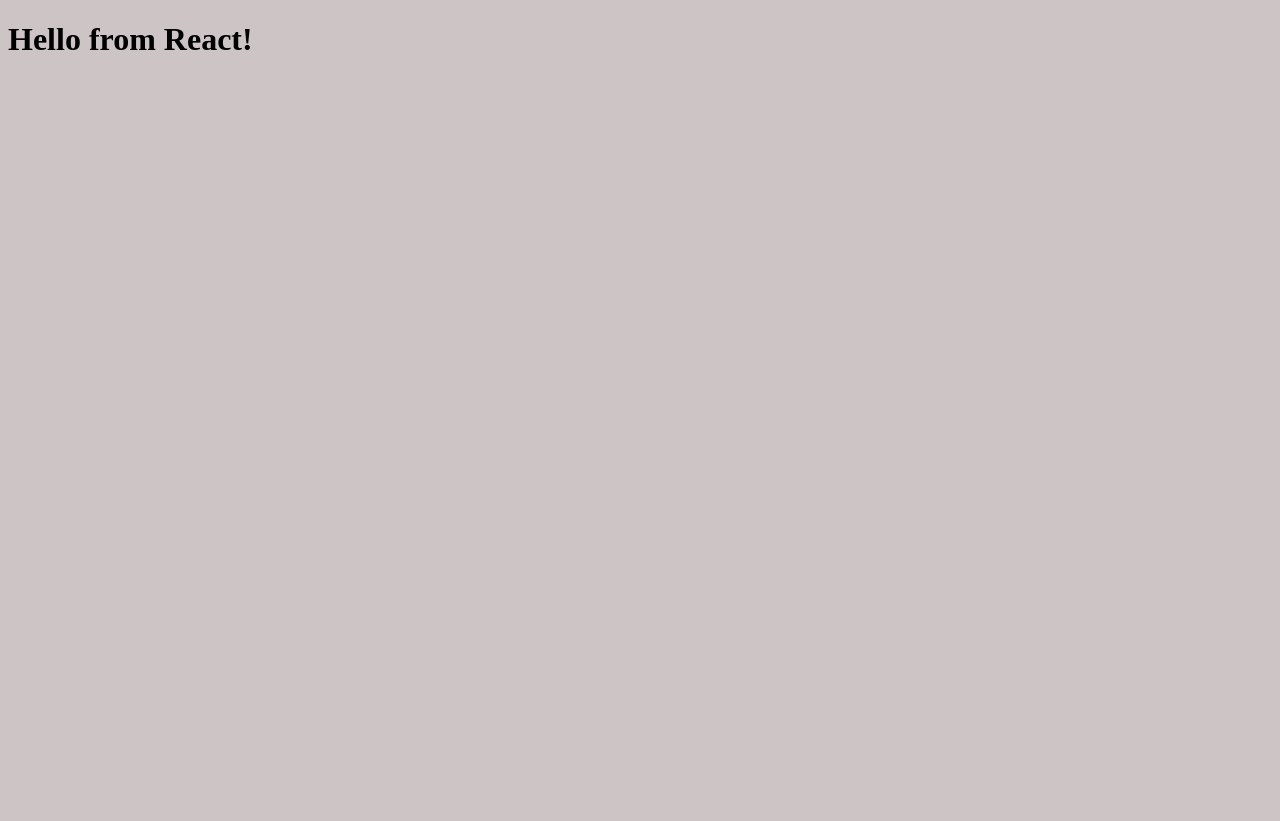
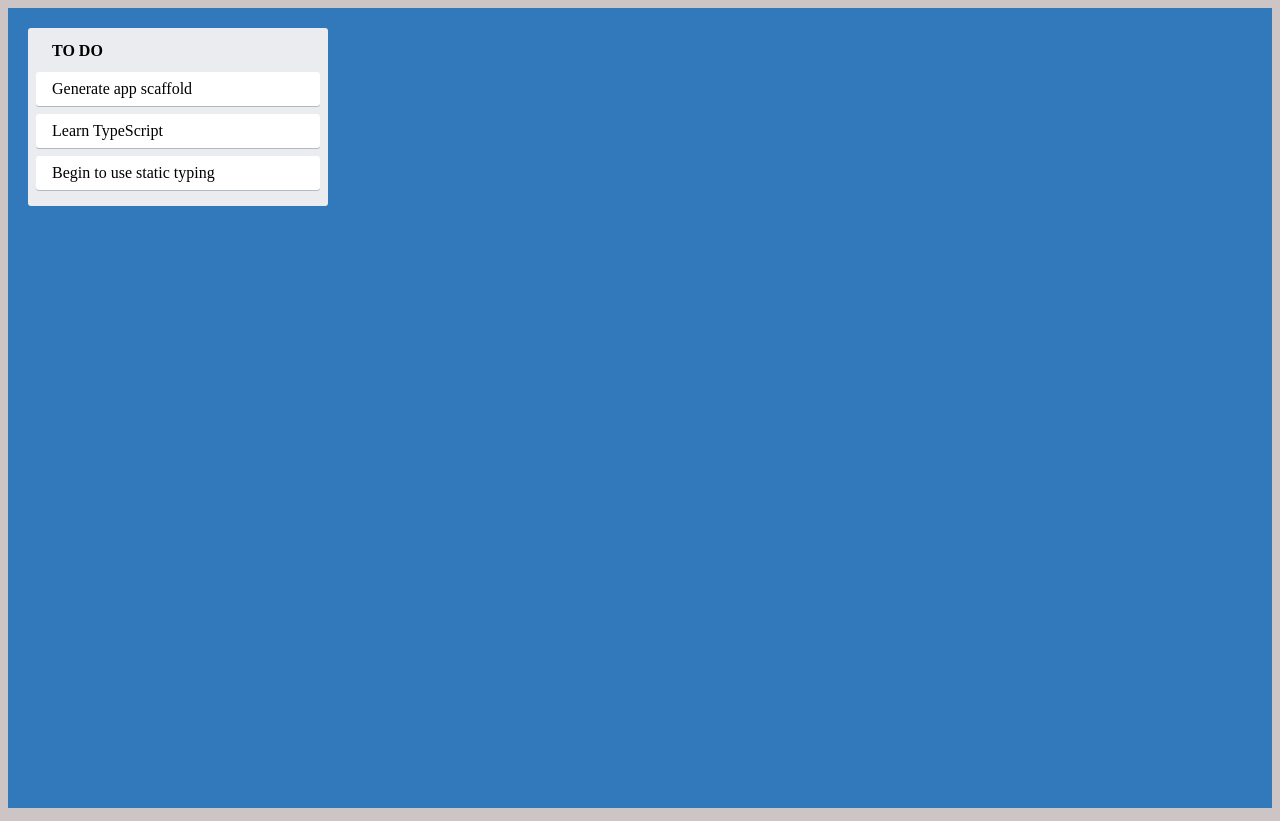
Before and after one commit to abdoulayebinta/trello-app, a React app: page / in a window 1280 px wide. Built offline with nearby package versions, Linux system fonts and the light colour scheme.

Commit message:
Add type definition for styled components and breakout UI into component

```diff
--- a/package.json
+++ b/package.json
@@ -18,6 +18,7 @@
     "@types/node": "^18.0.4",
     "@types/react": "^18.0.15",
     "@types/react-dom": "^18.0.6",
+    "@types/styled-components": "^5.1.25",
     "babel-loader": "^8.2.5",
     "css-loader": "^6.7.1",
     "html-webpack-plugin": "^5.5.0",
--- a/src/App.tsx
+++ b/src/App.tsx
@@ -1,9 +1,11 @@
 import React from 'react';
+import { Column } from './components/Column';
+import { AppContainer } from './styles';
 
 export const App = () => {
   return (
-    <div>
-      <h1>Hello from React!</h1>
-    </div>
+    <AppContainer>
+      <Column title="TO DO" />
+    </AppContainer>
   );
 };
--- /dev/null
+++ b/src/components/Column.tsx
@@ -0,0 +1,16 @@
+import { ColumnContainer, ColumnTitle, CardContainer } from '../styles';
+
+type ColumnProps = {
+  title: String;
+};
+
+export const Column = ({ title }: ColumnProps) => {
+  return (
+    <ColumnContainer>
+      <ColumnTitle>{title}</ColumnTitle>
+      <CardContainer>Generate app scaffold</CardContainer>
+      <CardContainer>Learn TypeScript</CardContainer>
+      <CardContainer>Begin to use static typing</CardContainer>
+    </ColumnContainer>
+  );
+};
```
Also changed, not shown: 1 other file (tests, documents, lock files or other folders).
